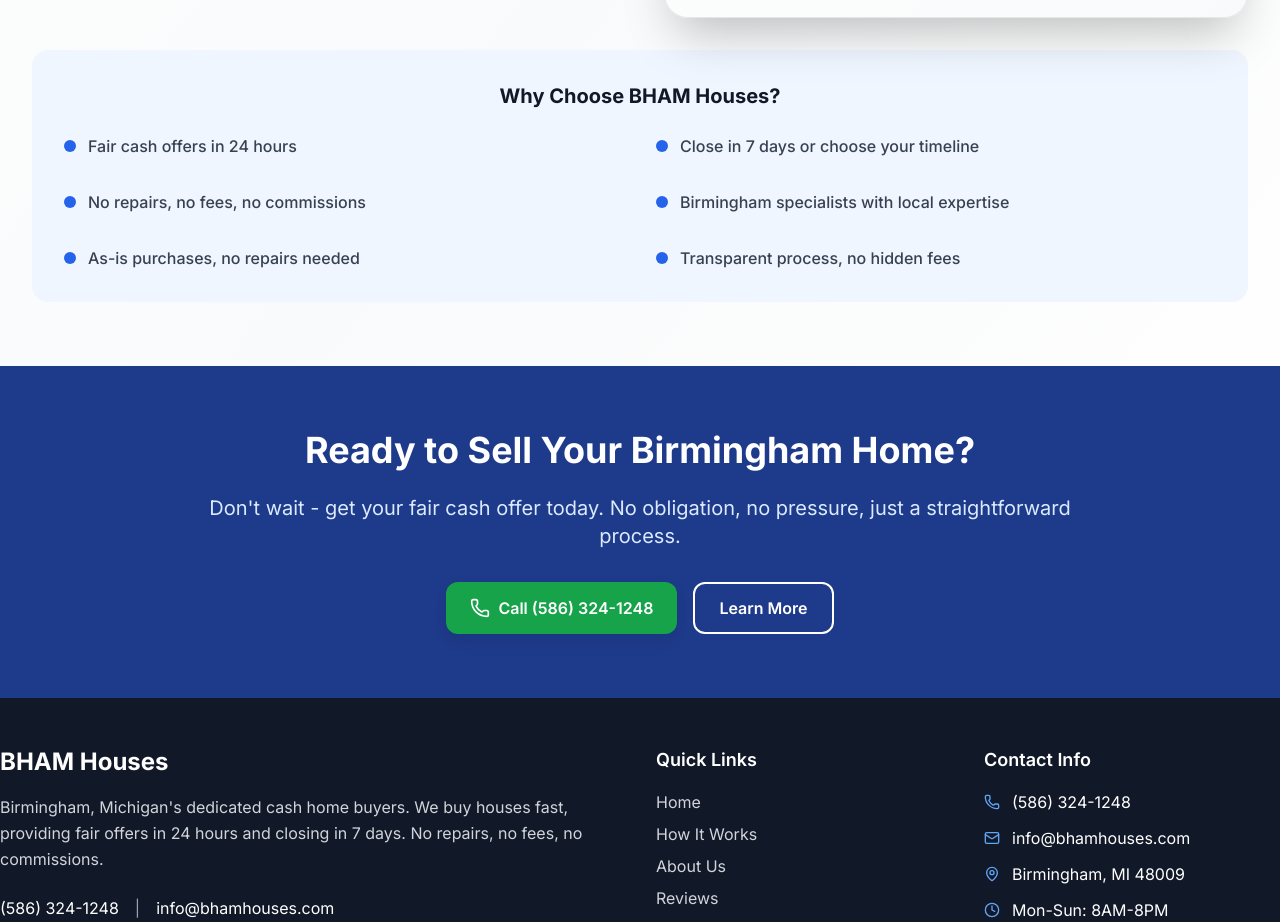
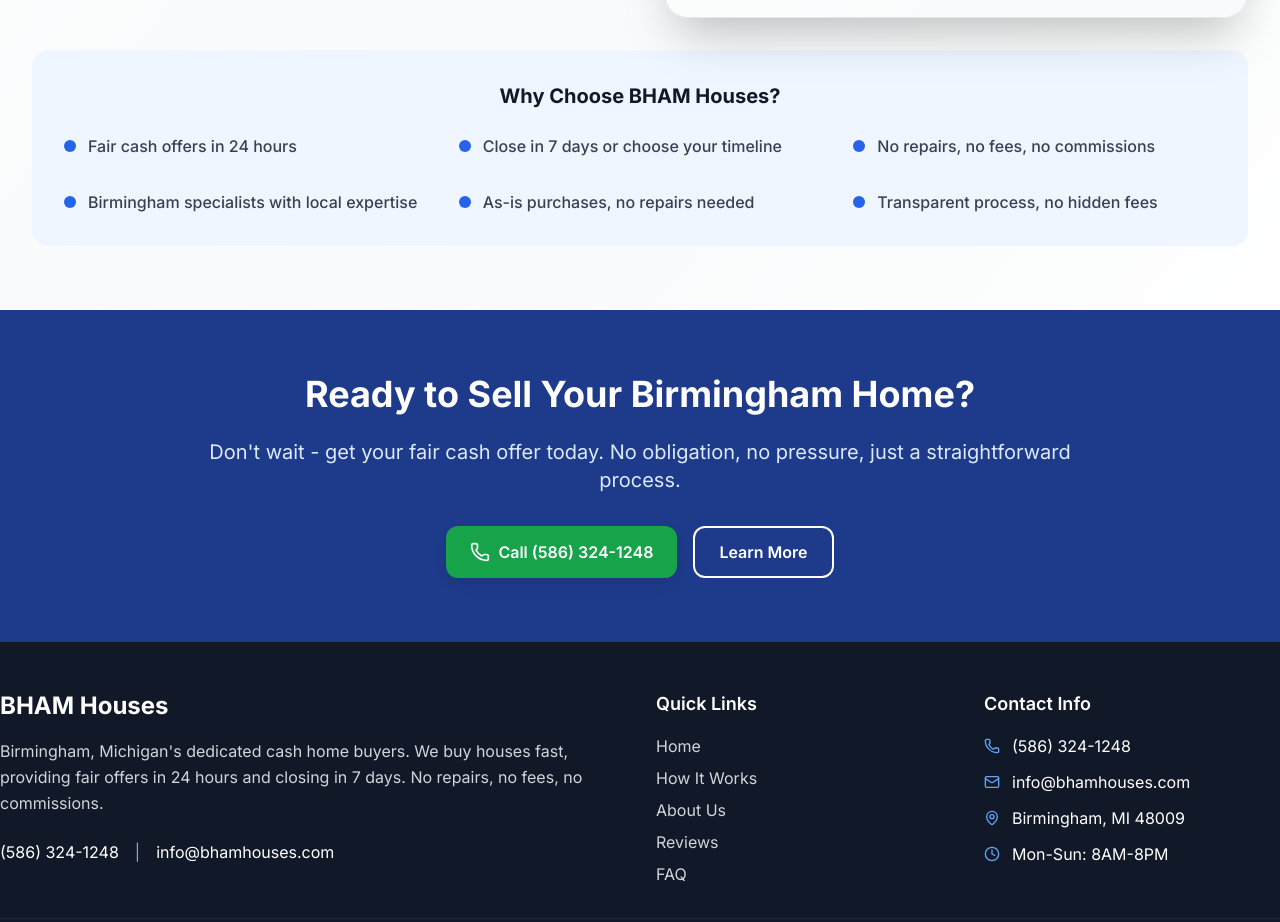
Before and after one commit to tomytomz1/bhamhouses, a Next.js app: page /contact in a window 1280 px wide. Shown: the part 954-1876 px from the top of the page. Built offline with nearby package versions, Linux system fonts and the light colour scheme; no server answers.

Commit message:
Change to 3-column layout for better balance

```diff
--- a/src/app/contact/page.tsx
+++ b/src/app/contact/page.tsx
@@ -103,7 +103,7 @@
           {/* Why Choose Us - Full Width Row */}
           <div className="bg-blue-50 rounded-2xl p-8 mt-8 text-center">
             <h3 className="text-xl font-bold text-gray-900 mb-6">Why Choose BHAM Houses?</h3>
-            <div className="grid grid-cols-2 gap-8 text-gray-700">
+            <div className="grid grid-cols-3 gap-8 text-gray-700">
               <div className="flex items-center space-x-3">
                 <div className="w-3 h-3 bg-blue-600 rounded-full flex-shrink-0"></div>
                 <span className="text-base font-medium">Fair cash offers in 24 hours</span>
```
